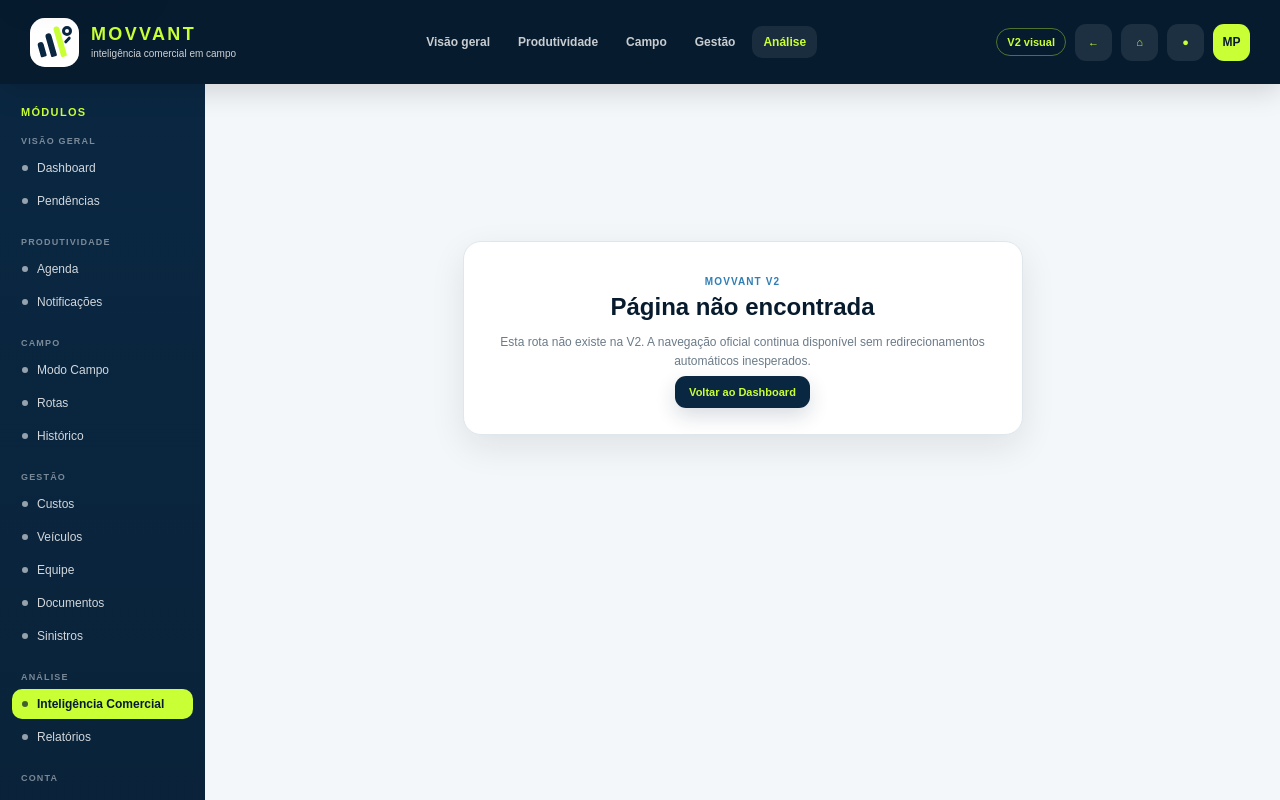
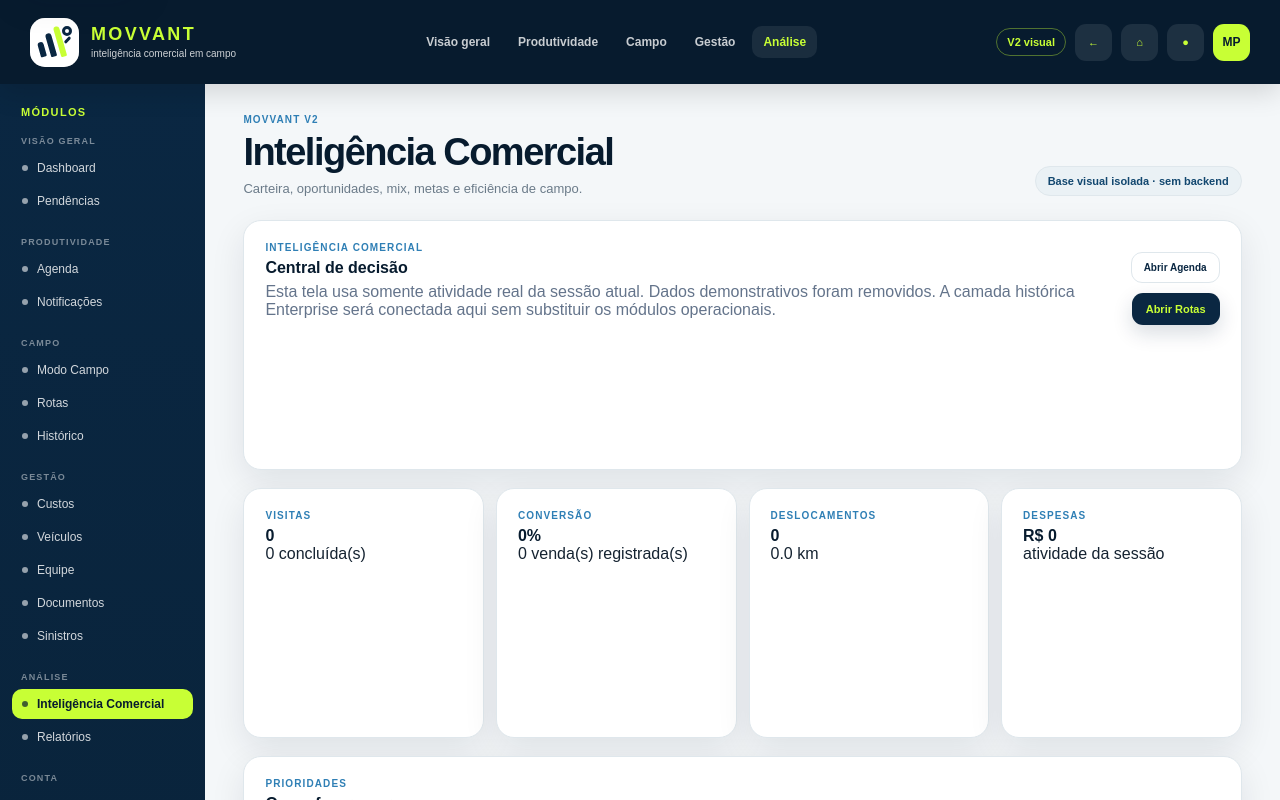
Before and after one commit to Manopanassolo/controle-facil-km, a Next.js app in the folder movvant-v2/: page /inteligencia in a window 1280 px wide. Before the commit this address had no page. Shown: the top 800 px of the page. Built offline with nearby package versions, Linux system fonts and the light colour scheme.

Commit message:
Web full transplant: expose Commercial Intelligence route

```diff
--- /dev/null
+++ b/movvant-v2/src/app/inteligencia/page.tsx
@@ -0,0 +1,6 @@
+import { ModuleHeader } from '@/components/CoreModules';
+import { CommercialIntelligenceSessionModule } from '@/components/CommercialIntelligenceSessionModule';
+
+export default function IntelligencePage(){
+ return <><ModuleHeader title="Inteligência Comercial" description="Carteira, oportunidades, mix, metas e eficiência de campo."/><CommercialIntelligenceSessionModule/></>;
+}
```
